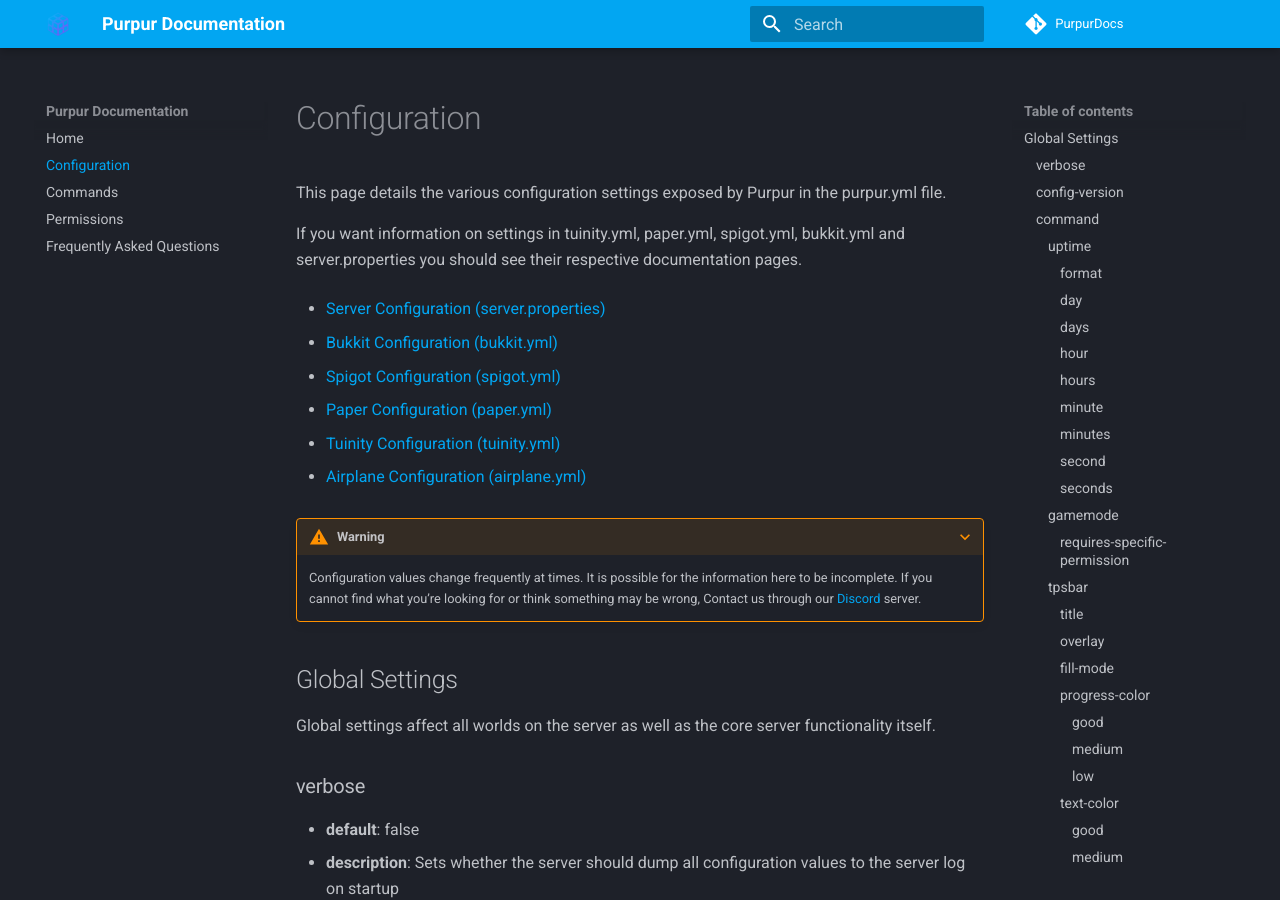
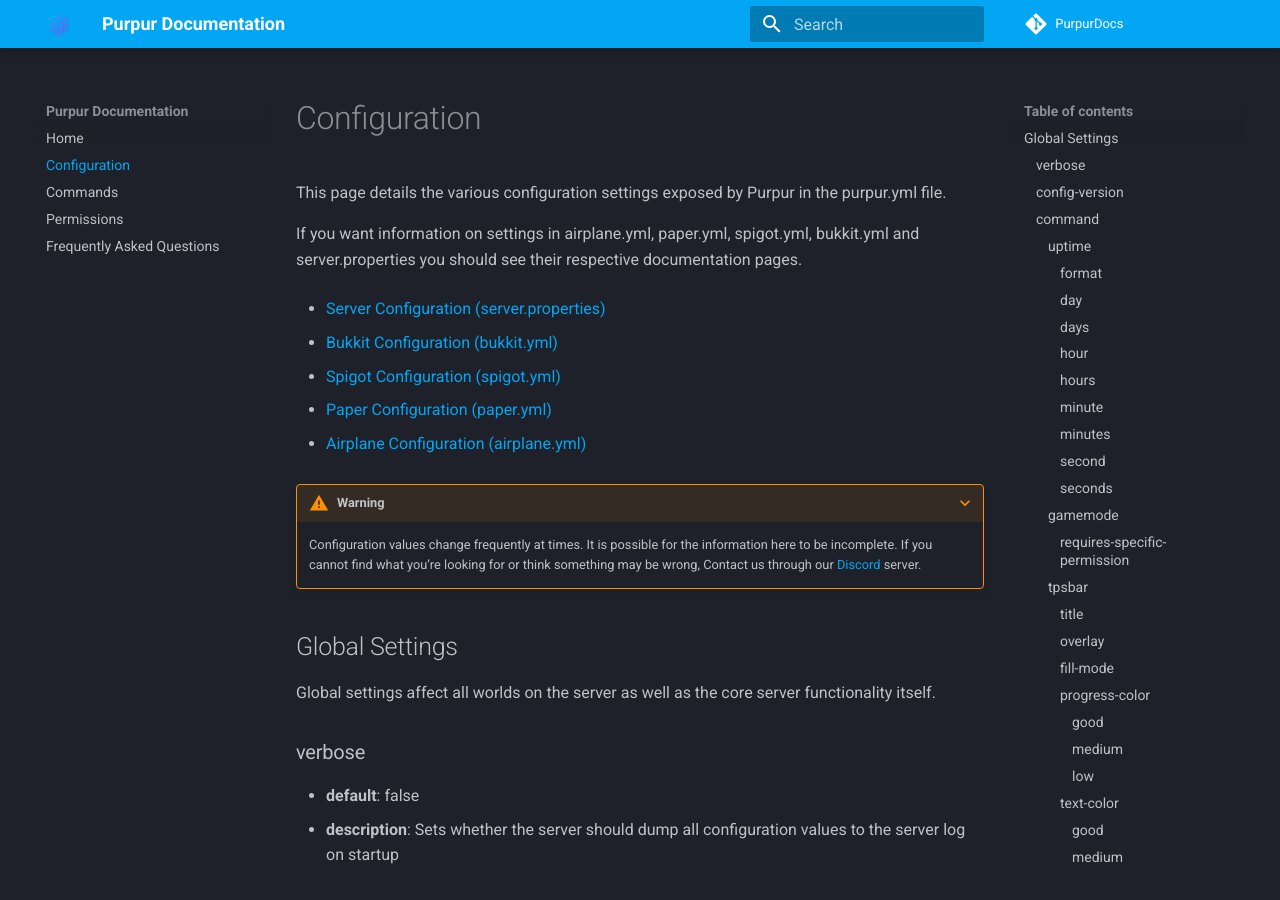
Before and after one commit to PurpurMC/PurpurDocs, an MkDocs documentation site: the page built from mkdocs/Configuration.md, in a window 1280 px wide and 900 px high. Built offline with MkDocs 1.6.1 and Material for MkDocs 9.7.7, drawn with Linux system fonts in a browser that asks for light colours; comment, search, counter and statistics services are not loaded.

Commit message:
remove mention of Tuinity and replace w/ Airplane
supersedes #22 (sorry @fredster33 ❤️)

```diff
--- a/mkdocs.yml
+++ b/mkdocs.yml
@@ -4,7 +4,7 @@
 site_author: granny
 site_description: >-
   The official documentation for Purpur.
-  Purpur is a fork of Paper and Tuinity with the goal of providing new and interesting configuration options, which allow for creating a unique gameplay experience not seen anywhere else.
+  Purpur is a fork of Paper and Airplane with the goal of providing new and interesting configuration options, which allow for creating a unique gameplay experience not seen anywhere else.
 docs_dir: mkdocs
 nav:
     - Home: index.md
--- a/mkdocs/Configuration.md
+++ b/mkdocs/Configuration.md
@@ -1,6 +1,6 @@
 This page details the various configuration settings exposed by Purpur in the purpur.yml file.
 
-If you want information on settings in tuinity.yml, paper.yml, spigot.yml, bukkit.yml and server.properties you should see their respective documentation pages.
+If you want information on settings in airplane.yml, paper.yml, spigot.yml, bukkit.yml and server.properties you should see their respective documentation pages.
 
 * [Server Configuration (server.properties)](https://minecraft.fandom.com/wiki/Server.properties)
 
@@ -9,8 +9,6 @@
 * [Spigot Configuration (spigot.yml)](https://www.spigotmc.org/wiki/)
 
 * [Paper Configuration (paper.yml)](https://paper.readthedocs.io/en/latest/server/configuration.html)
-
-* [Tuinity Configuration (tuinity.yml)](https://github.com/Spottedleaf/Tuinity/wiki/Config)
 
 * [Airplane Configuration (airplane.yml)](https://github.com/TECHNOVE/Airplane/wiki)
 
```
Also changed, not shown: mkdocs/FAQ.md (+5 -5 lines), mkdocs/index.md (+2 -2 lines).
